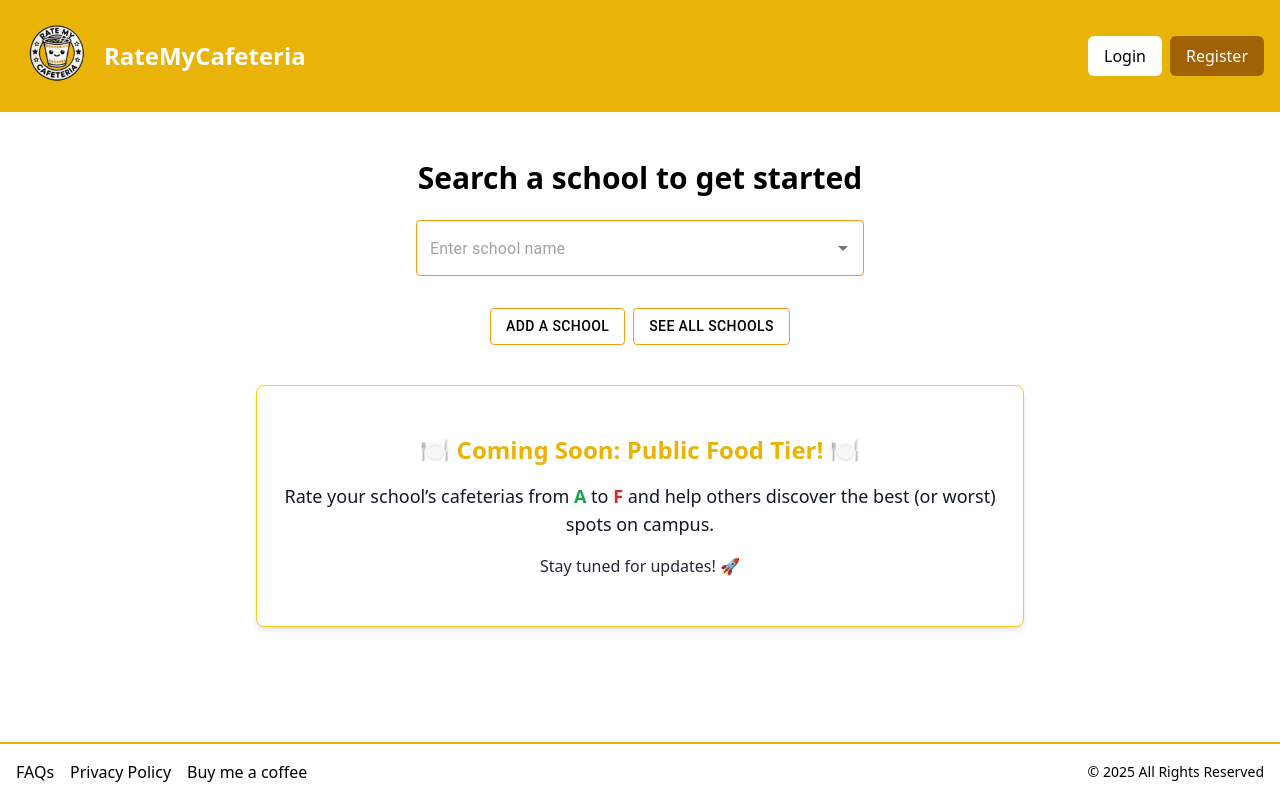
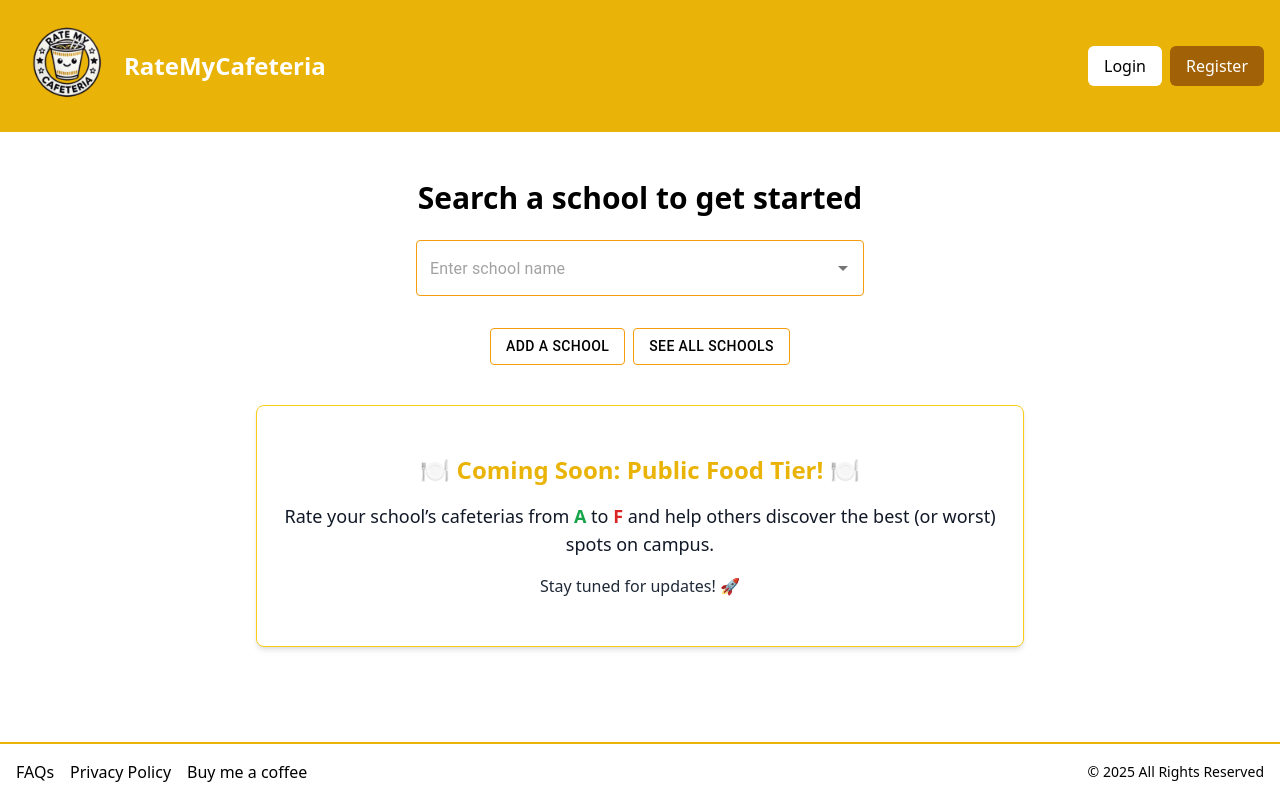
Before and after one commit to nnayk/ratemycafeteria, a Next.js app in the folder frontend/: page / in a window 1280 px wide. Built offline with nearby package versions, Linux system fonts and the light colour scheme; no server answers.

Commit message:
Enlarge logo

```diff
--- a/frontend/app/components/NavBar.tsx
+++ b/frontend/app/components/NavBar.tsx
@@ -36,9 +36,9 @@ export const Navbar: React.FC = () => {
 		  <Image
   src="/logo.png"
   alt="Rate My Cafeteria Logo"
-  width={80}  // Increase width
-  height={80} // Increase height
-  className="mr-2 max-w-[80px] max-h-[80px] object-contain"
+  width={100}  // Increase width
+  height={100} // Increase height
+  className="mr-2 max-w-[100px] max-h-[100px] object-contain"
   onClick={() => router.push('/')}
 />
 
```
